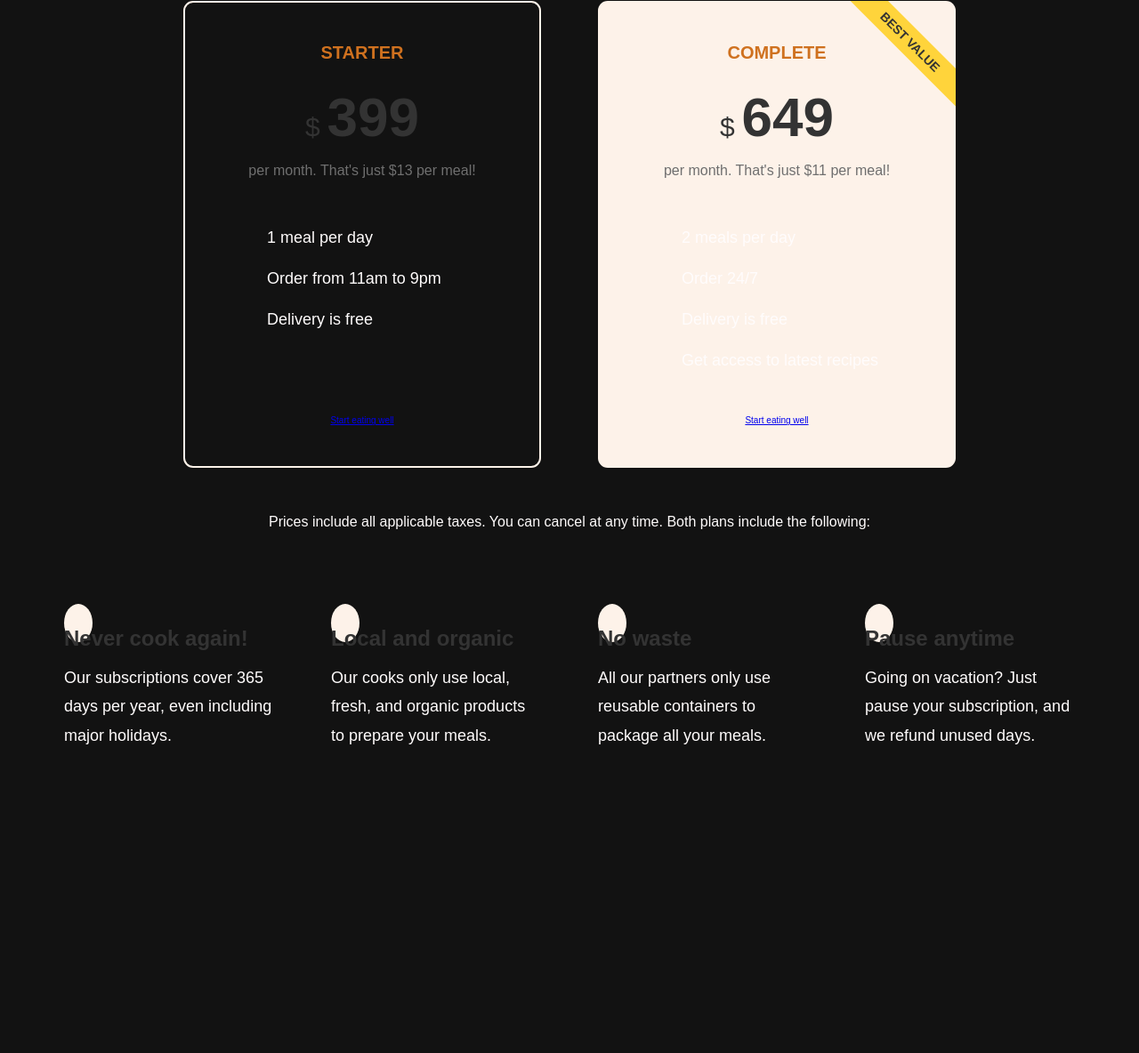
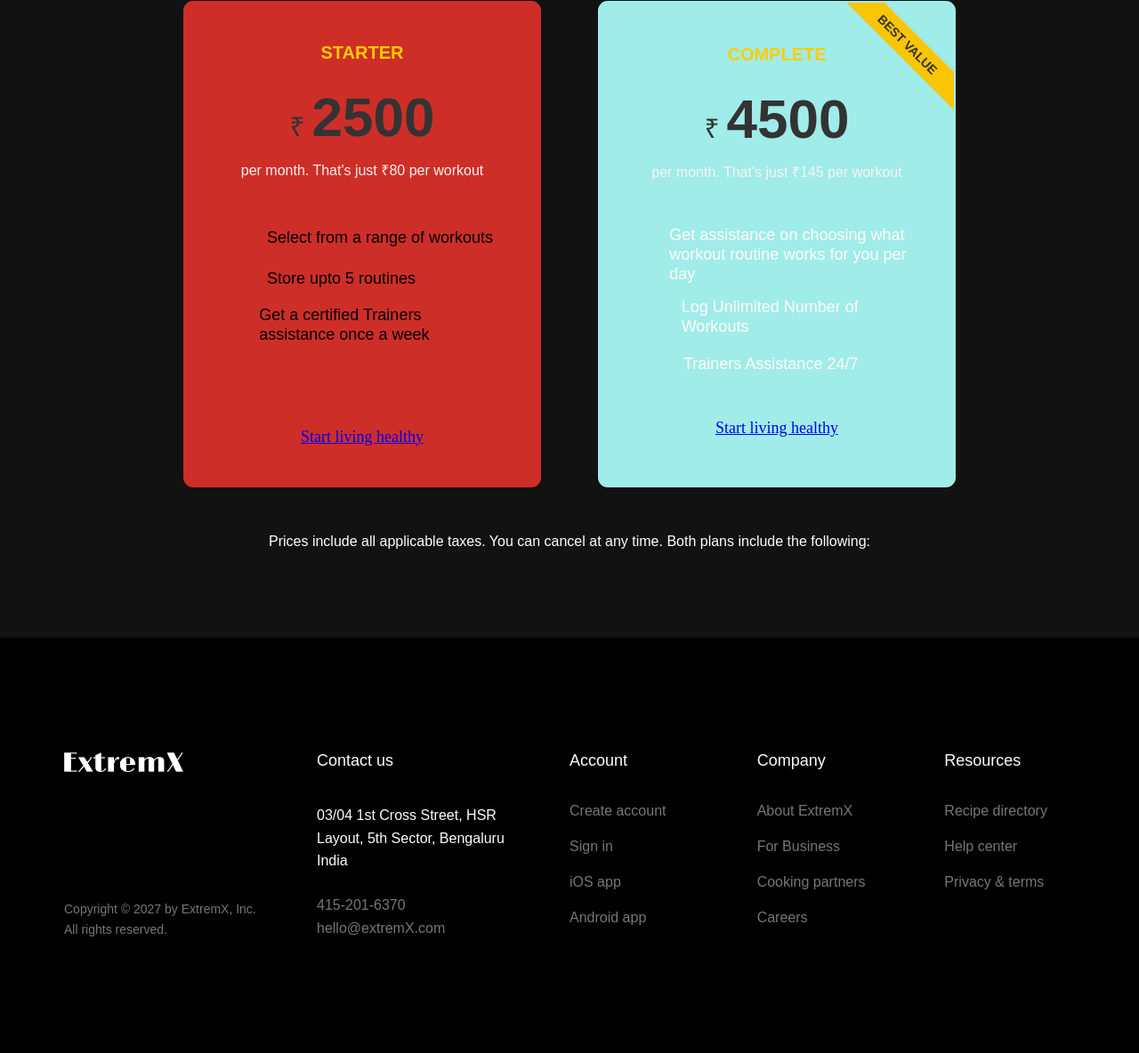
Before and after one commit to Chhuanga/web_stack, a plain HTML site: page Pricing.html in a window 1280 px wide. Shown: the part 372-1556 px from the top of the page at 89% size. Before the commit the page ends 1311 px from the top, so only its background shows below. Drawn offline with Linux system fonts and the light colour scheme.

Commit message:
Add files via upload

```diff
--- a/Pricing.html
+++ b/Pricing.html
@@ -17,16 +17,15 @@
 
 <body>
     <header class="header">
-        <a href="#">
+        <a href="index.html">
             <img class="logo" alt="ExtremeX Logo" src="New folder\extremx-high-resolution-logo-white-transparent.png">
         </a>
 
         <nav class="main-nav">
             <ul class="main-nav-list">
                 <li><a class="main-nav-list" href="working.html">How it Works</a></li>
-                <li><a class="main-nav-list" href="working.html">Routines</a></li>
                 <li><a class="main-nav-list" href="testimonial.html">Testimonials</a></li>
-                <li><a class="main-nav-list" href="working.html">Pricing</a></li>
+                <li><a class="main-nav-list" href=#>Pricing</a></li>
                 <li><a class="main-nav-list" href="contact.html">Try for free</a></li>
             </ul>
         </nav>
@@ -49,57 +48,53 @@
             <div class="pricing-plan pricing-plan--starter">
                 <header class="plan-header">
                     <p class="plan-name">Starter</p>
-                    <p class="plan-price"><span>$</span>399</p>
-                    <p class="plan-text">per month. That's just $13 per meal!</p>
+                    <p class="plan-price"><span>₹</span>2500</p>
+                    <p class="plan-text">per month. That's just ₹80 per workout</p>
                 </header>
                 <ul class="list">
                     <li class="list-item">
                         <ion-icon class="list-icon" name="checkmark-outline"></ion-icon>
-                        <span>1 meal per day</span>
+                        <span>Select from a range of workouts</span>
                     </li>
                     <li class="list-item">
                         <ion-icon class="list-icon" name="checkmark-outline"></ion-icon>
-                        <span>Order from 11am to 9pm</span>
+                        <span>Store upto 5 routines</span>
                     </li>
                     <li class="list-item">
                         <ion-icon class="list-icon" name="checkmark-outline"></ion-icon>
-                        <span>Delivery is free</span>
+                        <span>Get a certified Trainers assistance once a week</span>
                     </li>
                     <li class="list-item">
                         <ion-icon class="list-icon" name="close-outline"></ion-icon>
                     </li>
                 </ul>
                 <div class="plan-sing-up">
-                    <a href="#" class="btn btn--full">Start eating well</a>
+                    <a href="contact.html" class="btn btn--full">Start living healthy</a>
                 </div>
             </div>
 
             <div class="pricing-plan pricing-plan--complete">
                 <header class="plan-header">
                     <p class="plan-name">Complete</p>
-                    <p class="plan-price"><span>$</span>649</p>
-                    <p class="plan-text">per month. That's just $11 per meal!</p>
+                    <p class="plan-price"><span>₹</span>4500</p>
+                    <p class="plan-text">per month. That's just ₹145 per workout</p>
                 </header>
                 <ul class="list">
                     <li class="list-item">
                         <ion-icon class="list-icon" name="checkmark-outline"></ion-icon>
-                        <span><strong>2 meals</strong> per day</span>
+                        <span><strong>Get assistance on choosing what workout routine works for you</strong> per day</span>
                     </li>
                     <li class="list-item">
                         <ion-icon class="list-icon" name="checkmark-outline"></ion-icon>
-                        <span>Order <strong>24/7</strong></span>
+                        <span>Log Unlimited <strong> Number of Workouts</strong></span>
                     </li>
                     <li class="list-item">
                         <ion-icon class="list-icon" name="checkmark-outline"></ion-icon>
-                        <span>Delivery is free</span>
-                    </li>
-                    <li class="list-item">
-                        <ion-icon class="list-icon" name="checkmark-outline"></ion-icon>
-                        <span>Get access to latest recipes</span>
-                    </li>
+                        <span>Trainers Assistance 24/7</span>
+
                 </ul>
                 <div class="plan-sing-up">
-                    <a href="#" class="btn btn--full">Start eating well</a>
+                    <a href="contact.html" class="btn btn--full">Start living healthy</a>
                 </div>
             </div>
         </div>
@@ -111,38 +106,75 @@
             </aside>
         </div>
 
-        <div class="container grid grid--4-cols">
-            <div class="feature">
-                <ion-icon class="feature-icon" name="infinite-outline"></ion-icon>
-                <p class="feature-title">Never cook again!</p>
-                <p class="feature-text">
-                    Our subscriptions cover 365 days per year, even including major
-                    holidays.
+
+    </section>
+    <footer class="footer">
+        <div class="container grid grid--footer">
+            <div class="logo-col">
+                <a href="#" class="footer-logo">
+                    <img class="logo" alt="Omnifood logo"
+                        src="New folder\extremx-high-resolution-logo-white-transparent.png" />
+                </a>
+
+                <ul class="social-links">
+                    <li>
+                        <a class="footer-link" href="#"><ion-icon class="social-icon" name="logo-instagram"></ion-icon></a>
+                    </li>
+                    <li>
+                        <a class="footer-link" href="#"><ion-icon class="social-icon" name="logo-facebook"></ion-icon></a>
+                    </li>
+                    <li>
+                        <a class="footer-link" href="#"><ion-icon class="social-icon" name="logo-twitter"></ion-icon></a>
+                    </li>
+                </ul>
+
+                <p class="copyright">
+                    Copyright &copy; <span class="year">2027</span> by ExtremX, Inc.
+                    All rights reserved.
                 </p>
             </div>
-            <div class="feature">
-                <ion-icon class="feature-icon" name="nutrition-outline"></ion-icon>
-                <p class="feature-title">Local and organic</p>
-                <p class="feature-text">
-                    Our cooks only use local, fresh, and organic products to prepare
-                    your meals.
-                </p>
+
+            <div class="address-col">
+                <p class="footer-heading">Contact us</p>
+                <address class="contacts">
+                    <p class="address">
+                        03/04 1st Cross Street, HSR Layout, 5th Sector, Bengaluru India
+                    </p>
+                    <p>
+                        <a class="footer-link" href="tel:415-201-6370">415-201-6370</a><br />
+                        <a class="footer-link" href="mailto:hello@extremX.com">hello@extremX.com</a>
+                    </p>
+                </address>
             </div>
-            <div class="feature">
-                <ion-icon class="feature-icon" name="leaf-outline"></ion-icon>
-                <p class="feature-title">No waste</p>
-                <p class="feature-text">
-                    All our partners only use reusable containers to package all your
-                    meals.
-                </p>
-            </div>
-            <div class="feature">
-                <ion-icon class="feature-icon" name="pause-outline"></ion-icon>
-                <p class="feature-title">Pause anytime</p>
-                <p class="feature-text">
-                    Going on vacation? Just pause your subscription, and we refund
-                    unused days.
-                </p>
-            </div>
+
+            <nav class="nav-col">
+                <p class="footer-heading">Account</p>
+                <ul class="footer-nav">
+                    <li><a class="footer-link" href="#">Create account</a></li>
+                    <li><a class="footer-link" href="#">Sign in</a></li>
+                    <li><a class="footer-link" href="#">iOS app</a></li>
+                    <li><a class="footer-link" href="#">Android app</a></li>
+                </ul>
+            </nav>
+
+            <nav class="nav-col">
+                <p class="footer-heading">Company</p>
+                <ul class="footer-nav">
+                    <li><a class="footer-link" href="#">About ExtremX</a></li>
+                    <li><a class="footer-link" href="#">For Business</a></li>
+                    <li><a class="footer-link" href="#">Cooking partners</a></li>
+                    <li><a class="footer-link" href="#">Careers</a></li>
+                </ul>
+            </nav>
+
+            <nav class="nav-col">
+                <p class="footer-heading">Resources</p>
+                <ul class="footer-nav">
+                    <li><a class="footer-link" href="#">Recipe directory </a></li>
+                    <li><a class="footer-link" href="#">Help center</a></li>
+                    <li><a class="footer-link" href="#">Privacy & terms</a></li>
+                </ul>
+            </nav>
         </div>
-    </section>
+    </footer>
+</body>
--- a/css/general.css
+++ b/css/general.css
@@ -11,6 +11,7 @@ html {
     font-size: 62.5%;
     overflow-x: hidden;
 
+
 }
 
 body {
@@ -19,6 +20,7 @@ body {
     font-weight: 400;
     color: #fffcfc;
     overflow-x: hidden;
+    background-color: #131212;
 }
 
 
@@ -65,7 +67,7 @@ body {
 .heading-secondary,
 .heading-tertiary {
     font-weight: 700;
-    color: #333;
+    color: #f1eded;
     /* color: #45260a; */
     /* color: #343a40; */
     letter-spacing: -0.5px;
@@ -99,21 +101,7 @@ body {
     letter-spacing: 0.75px;
 }
 
-.link:link,
-.link:visited {
-    display: inline-block;
-    color: #000000;
-    text-decoration: none;
-    border-bottom: 1px solid currentColor;
-    padding-bottom: 2px;
-    transition: all 0.3s;
-}
 
-.link:hover,
-.link:active {
-    color: #cf711f;
-    border-bottom: 1px solid transparent;
-}
 
 .list {
     list-style: none;
@@ -136,14 +124,9 @@ body {
     color: #1a1918;
 }
 
-*:focus {
-    outline: none;
-    /* outline: 4px dotted #e67e22; */
-    /* outline-offset: 8px; */
-    box-shadow: 0 0 0 0.8rem rgba(230, 125, 34, 0.5);
-}
 
-/* HELPER/SETTINGS CLASSES */
+
+
 .margin-right-sm {
     margin-right: 1.6rem !important;
 }
--- a/css/style.css
+++ b/css/style.css
@@ -1,8 +1,7 @@
 body {
     display: flex;
     flex-direction: column;
-    background-color: #121212;
-    color: #ffffff;
+    color: #fff9f9;
     font-family:'Times New Roman', Times, serif;
     margin: 0;
     padding: 0;
@@ -94,6 +93,7 @@ body {
 
 .section-how {
     padding: 10.6rem 0;
+    color:white;
 }
 
 .step-number {
@@ -151,7 +151,7 @@ body {
 /*Testimonials */
 
 .section-testimonials {
-    background-color: #f8f2f2;
+    background-color: #131212;
     display: flex;
     grid-template-columns: 55fr 55fr;
     align-content: center;
@@ -159,6 +159,7 @@ body {
 }
 
 .testimonials-container {
+
     padding: 9.6rem;
 }
 
@@ -375,6 +376,7 @@ input[type="radio"]:checked+label {
 
 /*pricing*/
 .section-pricing {
+
     padding: 9.6rem 0;
 }
 
@@ -385,16 +387,19 @@ input[type="radio"]:checked+label {
 }
 
 .pricing-plan--starter {
+    background-color: #ce2e28;
     justify-self: end;
-    border: 2px solid #fdf2e9;
+    border: 2px solid #ce2e28;
     padding: 4.6rem;
+    color:#000000
 }
 
 .pricing-plan--complete {
-    background-color: #fdf2e9;
+    background-color: #a0ece9;
     padding: 4.8rem;
     position: relative;
     overflow: hidden;
+    border: 2px solid #a0ece9;;
 }
 
 .pricing-plan--complete::after {
@@ -407,7 +412,7 @@ input[type="radio"]:checked+label {
     font-size: 1.4rem;
     font-weight: 700;
     color: #333;
-    background-color: #ffd43b;
+    background-color: #fac504;
     padding: 0.8rem 8rem;
     transform: rotate(45deg);
 }
@@ -418,7 +423,7 @@ input[type="radio"]:checked+label {
 }
 
 .plan-name {
-    color: #cf711f;
+    color: #fcce02;
     font-weight: 600;
     font-size: 2rem;
     text-transform: uppercase;
@@ -442,10 +447,14 @@ input[type="radio"]:checked+label {
 .plan-text {
     font-size: 1.6rem;
     line-height: 1.6;
-    color: #6f6f6f;
+    color: #faf1f1;
 }
 
 .plan-sing-up {
+
+    font-family: 'Times New Roman', Times, serif;
+    font-style: normal;
+    font-size: large;
     text-align: center;
     margin-top: 4.8rem;
 }
@@ -455,25 +464,3 @@ input[type="radio"]:checked+label {
     line-height: 1.6;
     text-align: center;
 }
-
-.feature-icon {
-    color: #e67e22;
-    height: 3.2rem;
-    width: 3.2rem;
-    background-color: #fdf2e9;
-    margin-bottom: 3.2rem;
-    padding: 1.6rem;
-    border-radius: 50%;
-}
-
-.feature-title {
-    font-size: 2.4rem;
-    color: #333;
-    font-weight: 700;
-    margin-bottom: 1.6rem;
-}
-
-.feature-text {
-    font-size: 1.8rem;
-    line-height: 1.8;
-}
```
Also changed, not shown: contact.html (+2 -3 lines), index.html (+2 -3 lines), testimonial.html (+3 -4 lines), working.html (+72 -3 lines).
